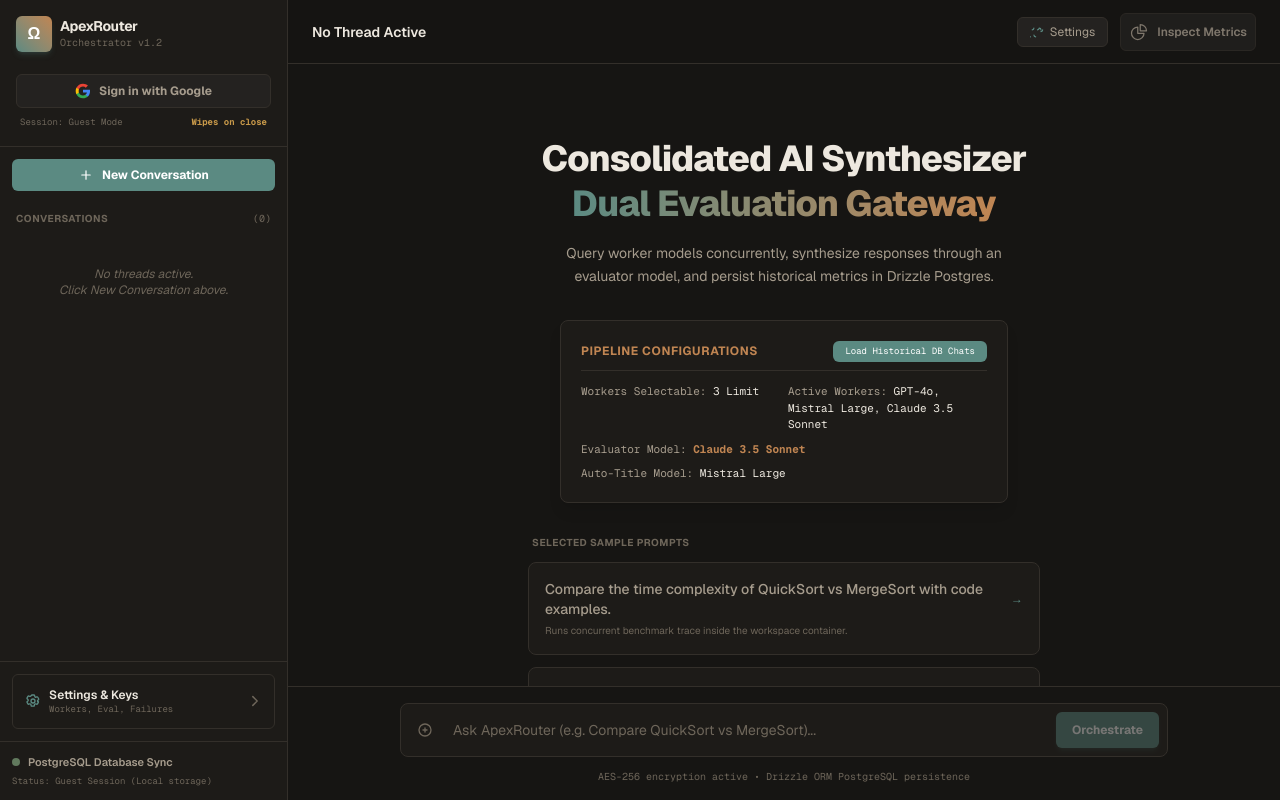
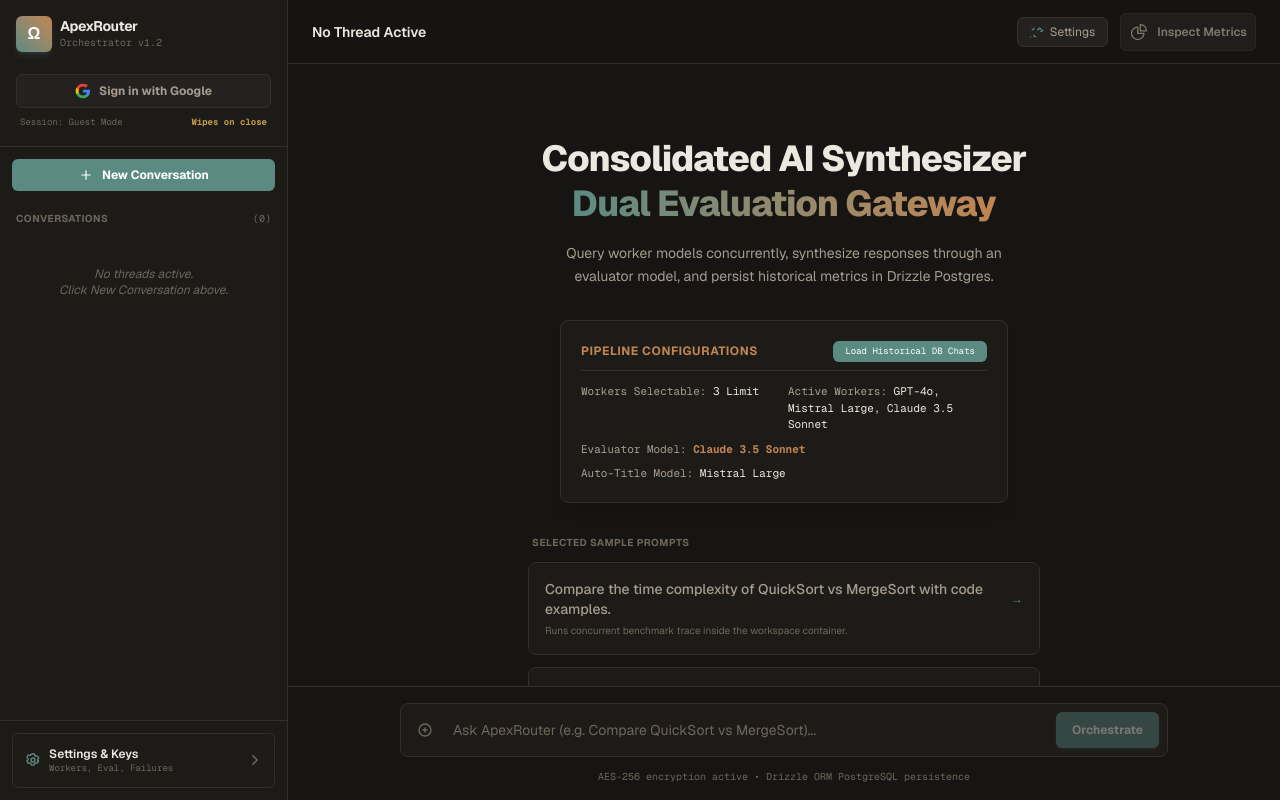
Before and after one commit to MEHULARORA11/Arbiter, a Next.js app: page / in a window 1280 px wide. Built offline with nearby package versions, Linux system fonts and the light colour scheme.

Commit message:
Rename Global Settings Trigger to BYOK Settings Trigger and remove Database Status Panel for cleaner UI

```diff
--- a/app/page.tsx
+++ b/app/page.tsx
@@ -919,7 +919,7 @@
           )}
         </div>
 
-        {/* Global Settings Trigger */}
+        {/* BYOK Settings Trigger */}
         <div className="p-3 border-t border-border-subtle bg-bg-surface">
           <button
             onClick={() => setKeysModalOpen(true)}
@@ -939,19 +939,6 @@
               <path strokeLinecap="round" strokeLinejoin="round" d="m8.25 4.5 7.5 7.5-7.5 7.5" />
             </svg>
           </button>
-        </div>
-
-        {/* Database Status Panel */}
-        <div className="p-3 border-t border-border-subtle bg-bg-surface">
-          <div className="flex items-center justify-between text-[11px]">
-            <div className="flex items-center gap-2">
-              <span className="h-2 w-2 rounded-full bg-status-success animate-pulse"></span>
-              <span className="text-text-secondary font-semibold">PostgreSQL Database Sync</span>
-            </div>
-          </div>
-          <p className="text-[9px] text-text-tertiary font-mono mt-1">
-            Status: {user ? "Authenticated (Synced)" : "Guest Session (Local storage)"}
-          </p>
         </div>
       </aside>
 
```
